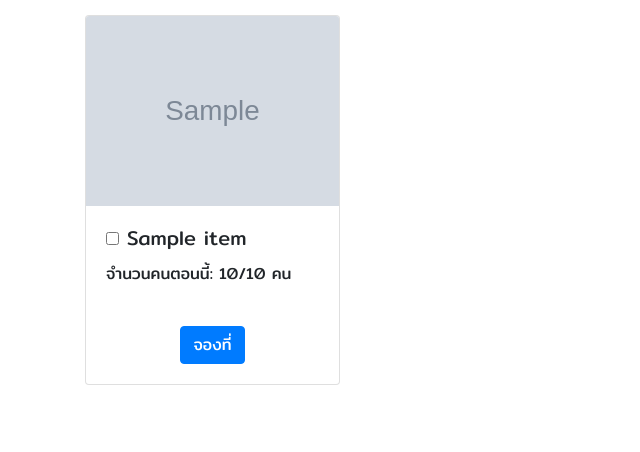
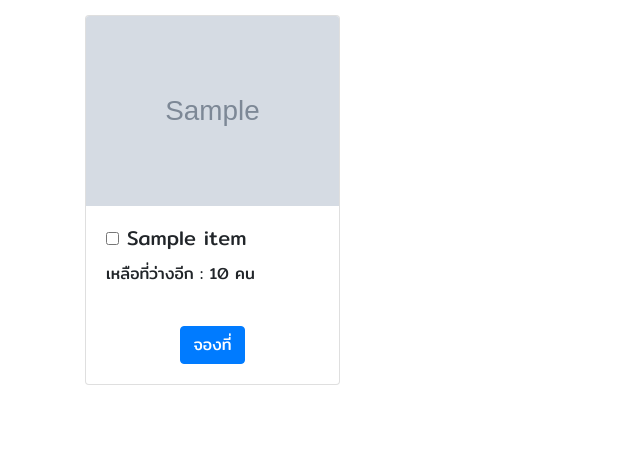
Before and after one commit to kanikns/KinDuaiDi, a Django app: template mysite/item/templates/item/main-item.html in a window 1280 px wide. Shown: the part 269-721 px from the top of the page, without its empty margins (0-640 px from the left). Run offline with Django 3.2, Linux system fonts and the light colour scheme; the template is opened without the code that fills it: most values are stand-ins (such as "Sample title", 1, 10 or a date in 2020); grey boxes marked "Sample" are stand-in pictures; some libraries are stand-ins or nearby versions.

Commit message:
Update main-item.html

```diff
--- a/mysite/item/templates/item/main-item.html
+++ b/mysite/item/templates/item/main-item.html
@@ -24,7 +24,7 @@
                                 <h5 class="card-title">
                                     <input type="checkbox" name="item" value="{{item.id}}"> {{item.item_name}}
                                 </h5>
-                                <p>จำนวนคนตอนนี้: {{item.current_amount}}/{{item.item_amount}} คน</p>
+                                <p>เหลือที่ว่างอีก : {{item.current_amount}} คน</p>
 <!--                                <p>เบอร์โทรติดต่อ: {{borrow.borrows.status}}</p>-->
                                 {% if item.reserve_status == '02' %}
                                 คนเกินแล้วค่า
```
